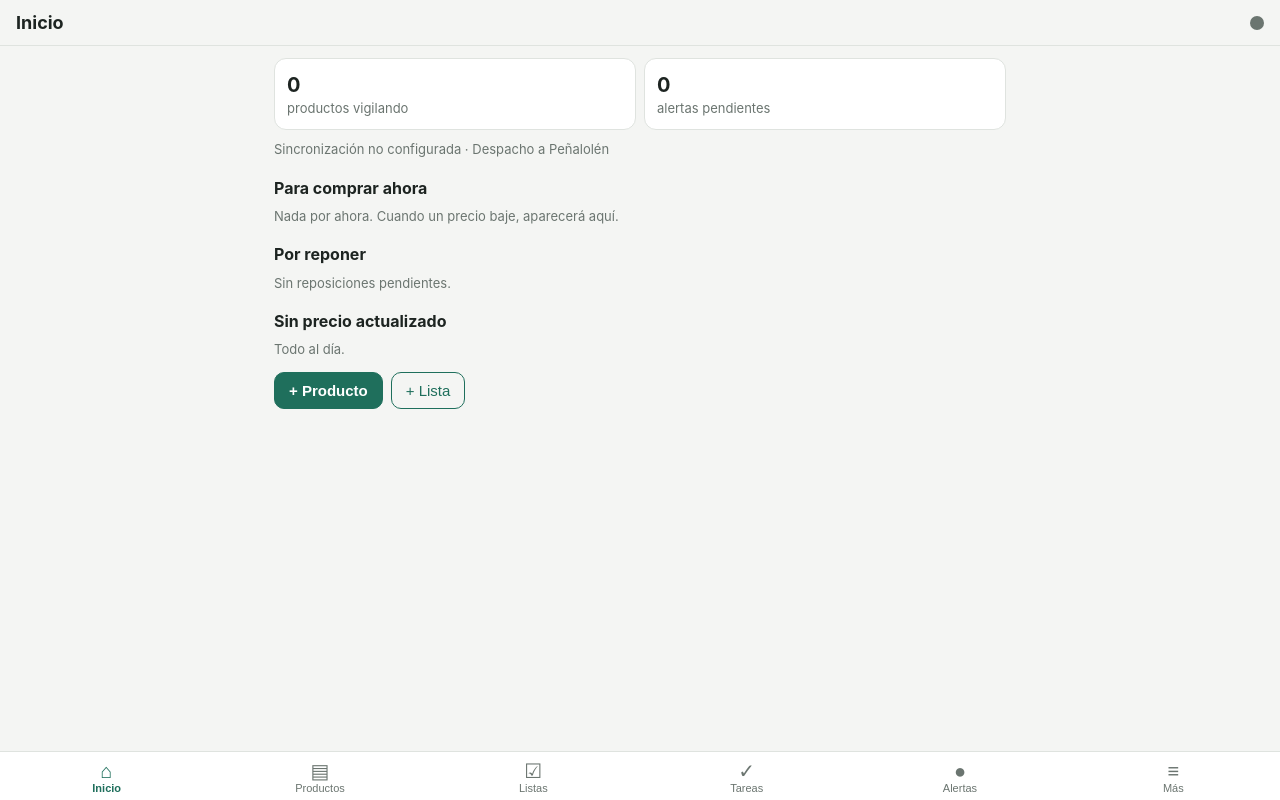
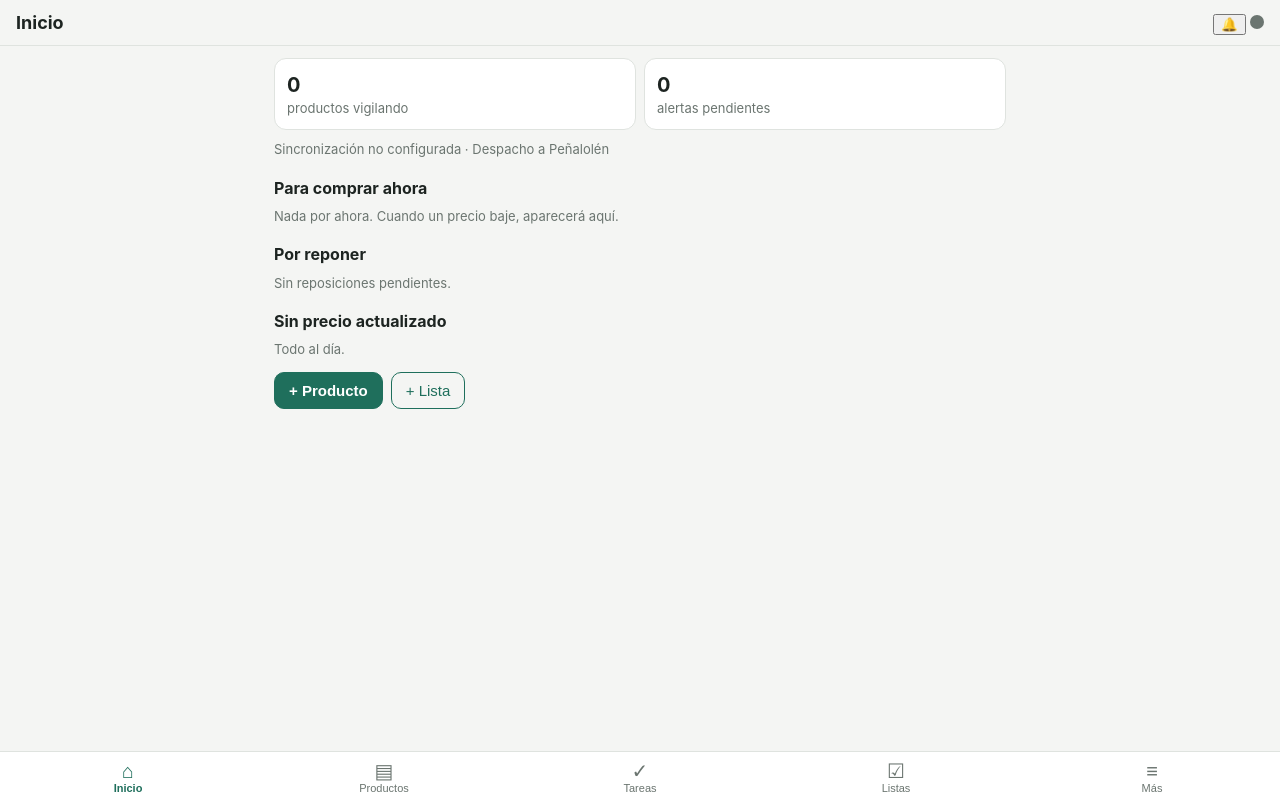
Before and after one commit to camilocarrascon-star/tareas-compras, a plain HTML site: page index.html in a window 1280 px wide. Drawn offline with Linux system fonts and the light colour scheme.

Commit message:
Update index.html

```diff
--- a/index.html
+++ b/index.html
@@ -16,15 +16,17 @@
 <body>
 <header id="top">
   <span id="title">Inicio</span>
-  <button id="syncdot" data-act="sync-now" aria-label="Sincronizar"></button>
+  <div class="hbtns">
+    <button id="bell" data-act="nav" data-id="alertas" aria-label="Alertas">🔔<b id="badge" hidden></b></button>
+    <button id="syncdot" data-act="sync-now" aria-label="Sincronizar"></button>
+  </div>
 </header>
 <main id="main"></main>
 <nav id="nav">
   <button data-act="nav" data-id="inicio"><i>⌂</i>Inicio</button>
   <button data-act="nav" data-id="productos"><i>▤</i>Productos</button>
+  <button data-act="nav" data-id="tareas" class="hero"><i>✓</i>Tareas</button>
   <button data-act="nav" data-id="listas"><i>☑</i>Listas</button>
-  <button data-act="nav" data-id="tareas"><i>✓</i>Tareas</button>
-  <button data-act="nav" data-id="alertas"><i>●</i>Alertas<b id="badge" hidden></b></button>
   <button data-act="nav" data-id="mas"><i>≡</i>Más</button>
 </nav>
 <script src="schema.js"></script>
```
